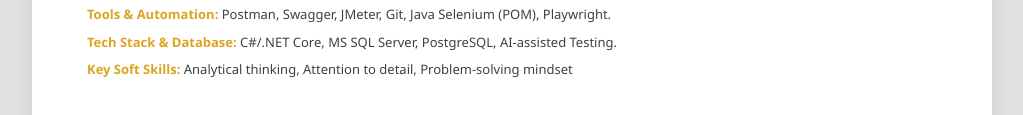
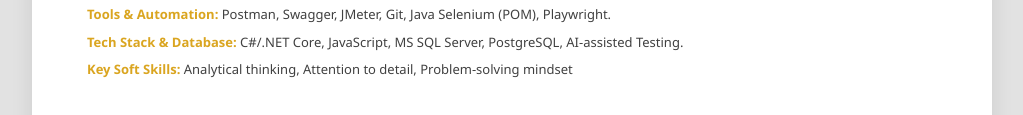
Before and after one commit to vibechunny/My-Profile, a website built with webpack: page index.html in a window 1280 px wide. Shown: the part 580-695 px from the top of the page, without its empty margins (128-1151 px from the left). Built offline with nearby package versions, Linux system fonts and the light colour scheme.

Commit message:
change content

```diff
--- a/index.html
+++ b/index.html
@@ -208,7 +208,7 @@
     <div class="skill-item"><strong>Testing Methodologies:</strong> Manual Testing, API Testing, White-box & Black-box Testing, Performance Testing, UAT Support.</div>
     <div class="skill-item"><strong>Test Design & Management:</strong> Test Planning & Execution, Defect Lifecycle Management (Jira), Test Techniques (BVA, EP, Decision Table, Error Guessing).</div>
     <div class="skill-item"><strong>Tools & Automation:</strong> Postman, Swagger, JMeter, Git, Java Selenium (POM), Playwright.</div>
-    <div class="skill-item"><strong>Tech Stack & Database:</strong> C#/.NET Core, MS SQL Server, PostgreSQL, AI-assisted Testing.</div>
+    <div class="skill-item"><strong>Tech Stack & Database:</strong> C#/.NET Core, JavaScript, MS SQL Server, PostgreSQL, AI-assisted Testing.</div>
     <div class="skill-item"><strong>Key Soft Skills:</strong> Analytical thinking, Attention to detail, Problem-solving mindset</div>
   </div>
 
```
